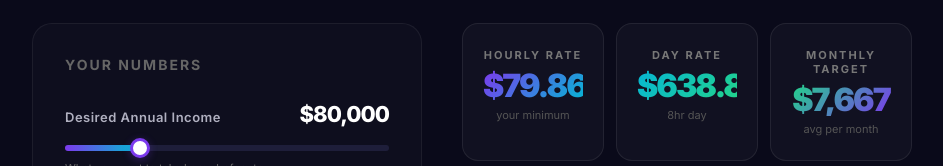
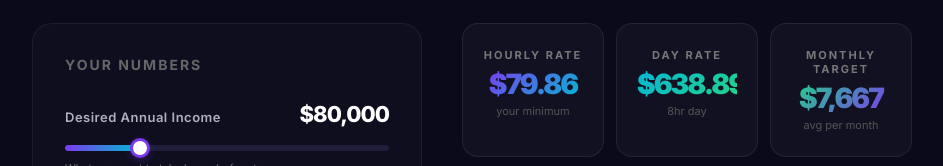
Before and after one commit to kovaanya/freelance-rate-calculator, a React (Vite) app: page / in a window 1280 px wide. Shown: the part 234-400 px from the top of the page, without its empty margins (168-1111 px from the left). Built offline with nearby package versions, Linux system fonts and the light colour scheme.

Commit message:
fix number formatting

```diff
--- a/src/App.jsx
+++ b/src/App.jsx
@@ -1,7 +1,8 @@
 import { useState, useMemo } from "react";
 
 const formatCurrency = (n) => {
-  if (n >= 1000) return "$" + n.toLocaleString("en-US", { maximumFractionDigits: 0 });
+  if (n >= 1000) return "$" + Math.round(n).toLocaleString("en-US");
+  if (n % 1 === 0) return "$" + n.toFixed(0);
   return "$" + n.toFixed(2);
 };
 
@@ -26,7 +27,7 @@ const ResultCard = ({ label, value, sub, accent }) => (
   <div style={{ background: "rgba(255,255,255,0.03)", border: "1px solid rgba(255,255,255,0.08)",
     borderRadius: 16, padding: "24px 20px", textAlign: "center", flex: "1 1 140px", minWidth: 140 }}>
     <div style={{ fontSize: 11, fontWeight: 700, color: "#777", textTransform: "uppercase", letterSpacing: 2, marginBottom: 8 }}>{label}</div>
-    <div style={{ fontSize: 32, fontWeight: 900, letterSpacing: -2, lineHeight: 1,
+    <div style={{ fontSize: 28, fontWeight: 900, letterSpacing: -2, lineHeight: 1,
       background: accent || "linear-gradient(135deg, #7c3aed, #06b6d4)",
       WebkitBackgroundClip: "text", WebkitTextFillColor: "transparent", backgroundClip: "text" }}>{value}</div>
     {sub && <div style={{ fontSize: 11, color: "#555", marginTop: 6 }}>{sub}</div>}
```
